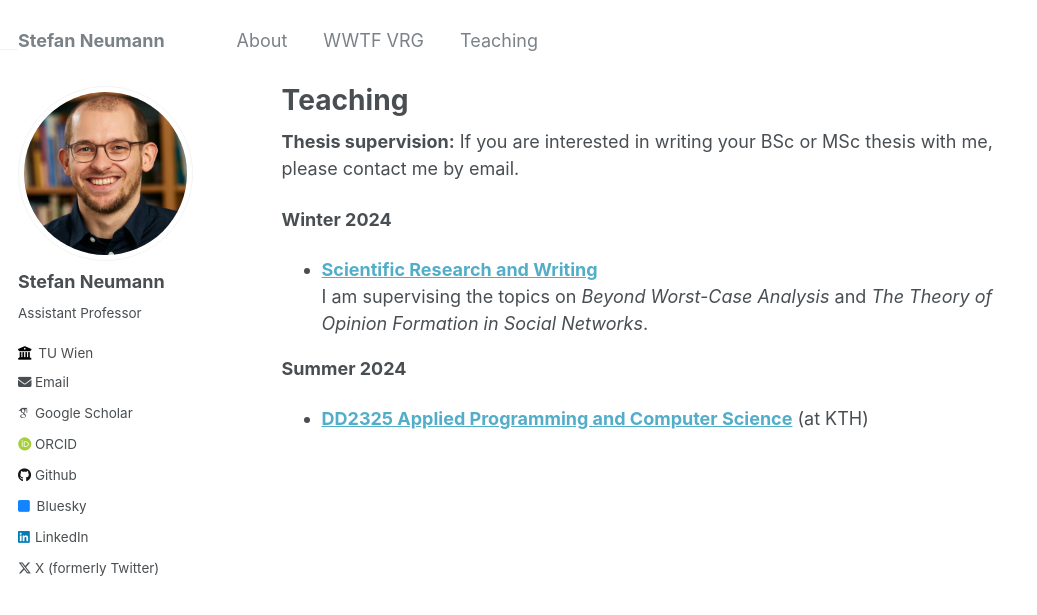
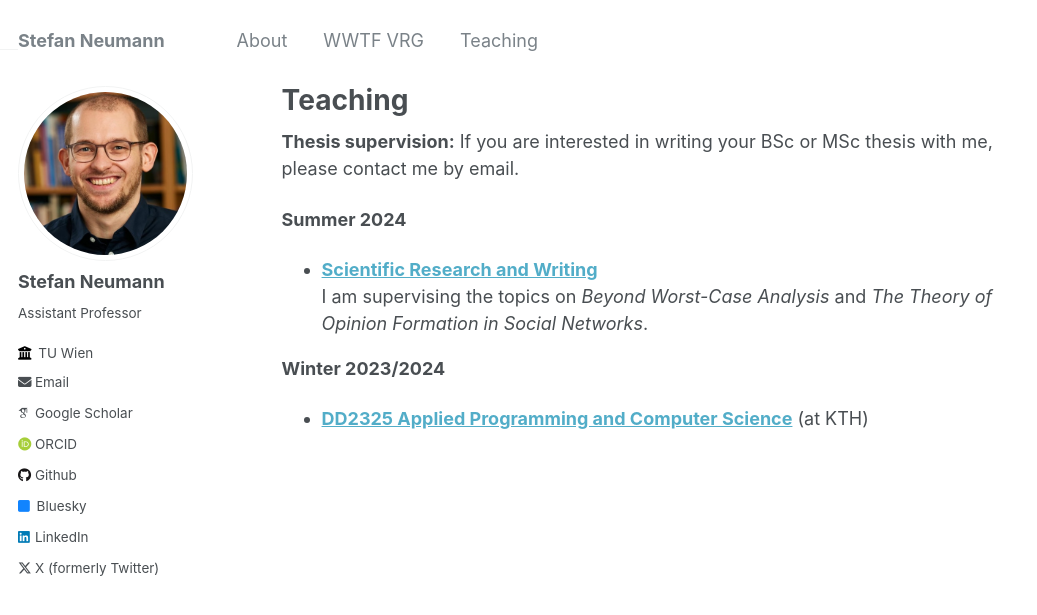
Before and after one commit to StefanResearch/StefanResearch.github.io, a Jekyll site: the page built from _pages/teaching.md, in a window 1280 px wide. Shown: the top 615 px of the page, without its empty margins (0-1037 px from the left). Built offline with Jekyll 4.4.1, drawn with Linux system fonts in a browser that asks for light colours; some web fonts are replaced.

Commit message:
Fixed navigation and teaching typos.

```diff
--- a/_data/navigation.yml
+++ b/_data/navigation.yml
@@ -1,7 +1,7 @@
 # main links links
 main:
   - title: "About"
-    url: /about/
+    url: /
 
   - title: "WWTF VRG"
     url: /vrg/
--- a/_pages/teaching.md
+++ b/_pages/teaching.md
@@ -8,9 +8,9 @@ redirect_from:
 
 **Thesis supervision:** If you are interested in writing your BSc or MSc thesis with me, please contact me by email.
 
-**Winter 2024**
+**Summer 2024**
 - **[Scientific Research and Writing](https://ml-tuw.github.io/teaching/sose24/seminar_bsc.html)**<br>
 I am supervising the topics on *Beyond Worst-Case Analysis* and *The Theory of Opinion Formation in Social Networks*.
 
-**Summer 2024**
+**Winter 2023/2024**
 - **[DD2325 Applied Programming and Computer Science](https://www.kth.se/student/kurser/kurs/DD2325?l=en)** (at KTH)
```
